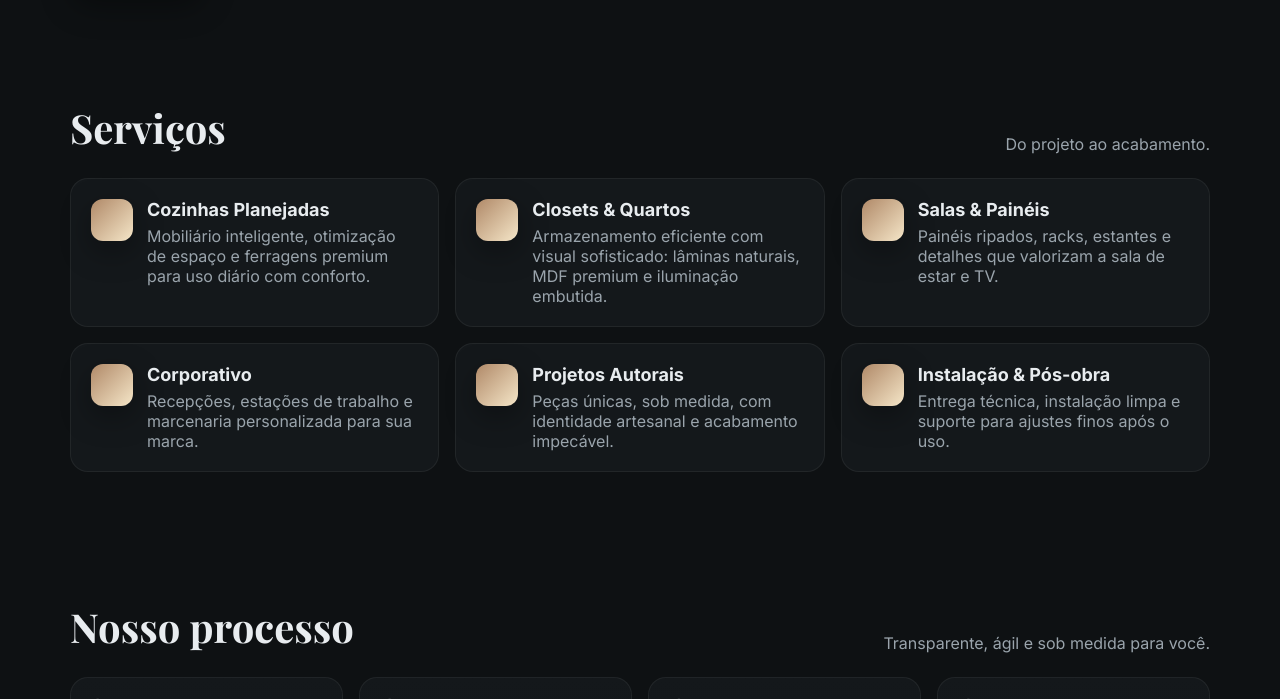
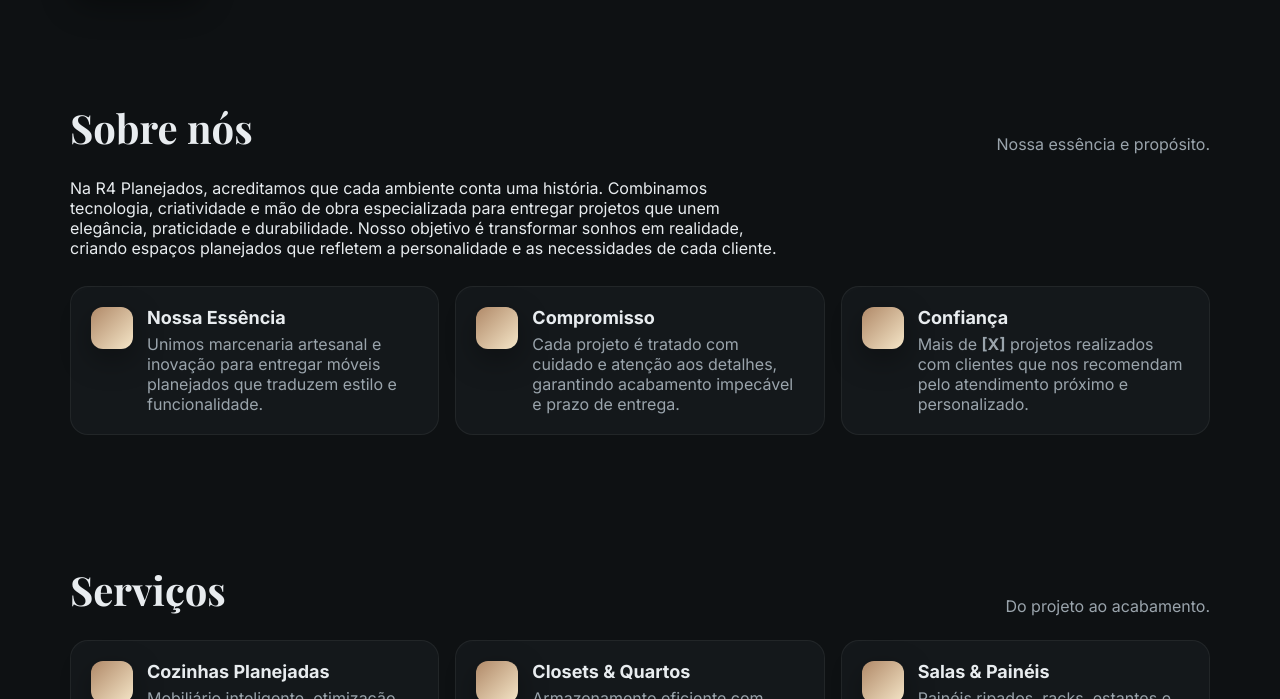
Before and after one commit to r4Planejados/r4planejados, a plain HTML site: page index.html in a window 1280 px wide. Shown: the part 560-1259 px from the top of the page. Drawn offline with nearby package versions, Linux system fonts and the light colour scheme.

Commit message:
Update index.html

```diff
--- a/index.html
+++ b/index.html
@@ -148,7 +148,8 @@
         <span>R4 <span style="color:var(--accent)">Planejados</span></span>
       </a>
       <nav aria-label="Navegação principal" style="display:flex;gap:18px;align-items:center">
-        <a href="#sobre nós">Sobre nós</a>
+        <!-- Corrigi o link para usar id sem espaço -->
+        <a href="#sobre-nos">Sobre nós</a>
         <a href="#servicos">Serviços</a>
         <a href="#processo">Processo</a>
         <a href="#portfolio">Portfólio</a>
@@ -183,6 +184,50 @@
             <div class="card"><span class="badge">Painel</span><div class="ph">PAINEL RIPADO <small>(substitua por imagem real)</small></div></div>
             <div class="card"><span class="badge">Home Office</span><div class="ph">HOME OFFICE <small>(substitua por imagem real)</small></div></div>
           </div>
+        </div>
+      </div>
+    </section>
+
+    <!-- SOBRE NÓS -->
+    <section id="sobre-nos">
+      <div class="container">
+        <div class="section-title">
+          <h2>Sobre nós</h2>
+          <p>Nossa essência e propósito.</p>
+        </div>
+
+        <div class="intro-text" style="max-width:70ch;margin-bottom:28px">
+          <p>
+            Na R4 Planejados, acreditamos que cada ambiente conta uma história.
+            Combinamos tecnologia, criatividade e mão de obra especializada para
+            entregar projetos que unem elegância, praticidade e durabilidade.
+            Nosso objetivo é transformar sonhos em realidade, criando espaços planejados
+            que refletem a personalidade e as necessidades de cada cliente.
+          </p>
+        </div>
+
+        <div class="grid services">
+          <article class="service hover-lift">
+            <span class="ico" aria-hidden="true"></span>
+            <div>
+              <h3>Nossa Essência</h3>
+              <p>Unimos marcenaria artesanal e inovação para entregar móveis planejados que traduzem estilo e funcionalidade.</p>
+            </div>
+          </article>
+          <article class="service hover-lift">
+            <span class="ico" aria-hidden="true"></span>
+            <div>
+              <h3>Compromisso</h3>
+              <p>Cada projeto é tratado com cuidado e atenção aos detalhes, garantindo acabamento impecável e prazo de entrega.</p>
+            </div>
+          </article>
+          <article class="service hover-lift">
+            <span class="ico" aria-hidden="true"></span>
+            <div>
+              <h3>Confiança</h3>
+              <p>Mais de <strong>[X]</strong> projetos realizados com clientes que nos recomendam pelo atendimento próximo e personalizado.</p>
+            </div>
+          </article>
         </div>
       </div>
     </section>
```
